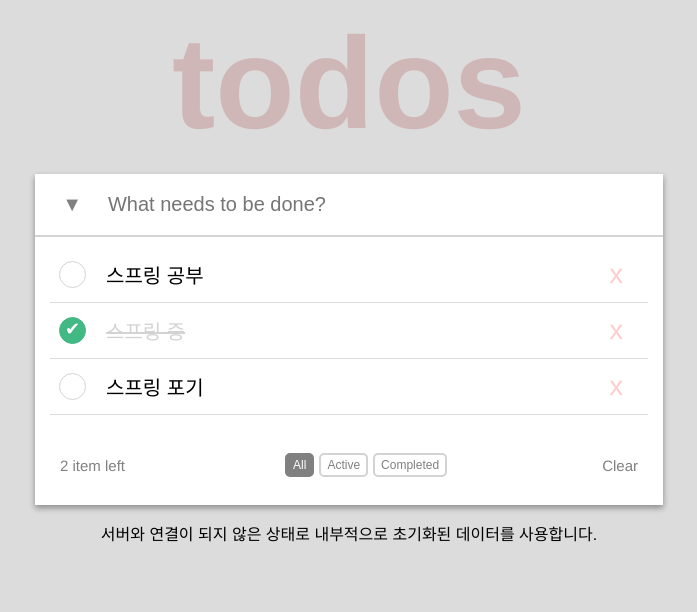
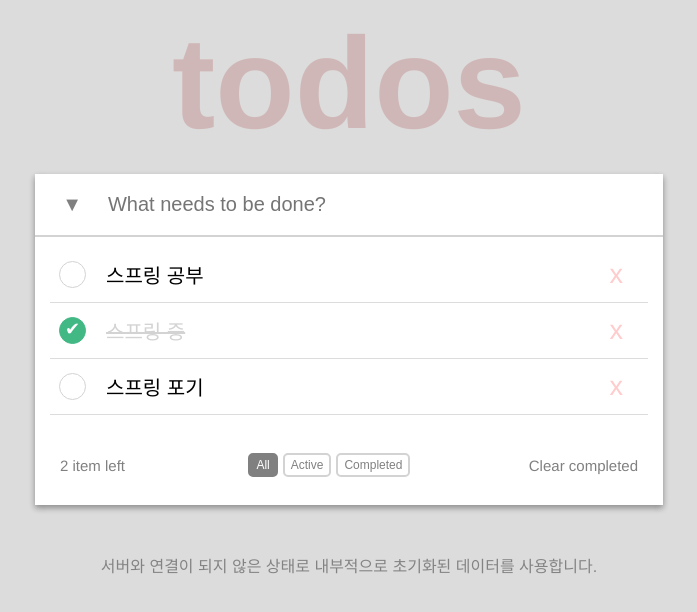
Before and after one commit to rxjw95/vue-todo, a Vue app: page / in a window 1280 px wide. Shown: the top 612 px of the page, without its empty margins (291-988 px from the left). Built offline with nearby package versions, Linux system fonts and the light colour scheme.

Commit message:
Modify clear feature requirement

```diff
--- a/src/App.vue
+++ b/src/App.vue
@@ -2,7 +2,7 @@
   <div id="app">
     <div class="title">todos</div>
     <TodoTemplate></TodoTemplate>
-    <p> 서버와 연결이 되지 않은 상태로 내부적으로 초기화된 데이터를 사용합니다. </p>
+    <p style="margin-top: 3rem; opacity:0.4"> 서버와 연결이 되지 않은 상태로 내부적으로 초기화된 데이터를 사용합니다. </p>
   </div>
 </template>
 
--- a/src/components/FilterList.vue
+++ b/src/components/FilterList.vue
@@ -6,7 +6,7 @@
       <button :class="activeBtn" @click="onClickFilterActiveBtn">Active</button>
       <button :class="completedBtn" @click="onClickFilterCompletedBtn">Completed</button>
     </div>
-    <div class="clear" @click="onClickClearBtn">Clear</div>
+    <div :class="clearBtn" @click="onClickClearBtn">Clear completed</div>
   </div>
 </template>
 
@@ -30,6 +30,9 @@ export default {
     },
     completedBtn() {
       return this.selectBtns[2];
+    },
+    clearBtn() {
+      return this.hasCompletedTodo() ? "clearBtn" : "clearBtn hidden";
     }
   },
   methods: {
@@ -53,11 +56,19 @@ export default {
       return this.todos.filter(todo => todo.status === "active").length + " item left";
     },
     setSelectBtn(idx) {
+      //같은 버튼을 선택한 경우 그대로 반환
+      if(this.selectBtns[idx].includes("select")) {
+        return [...this.selectBtns];
+      }
       return this.selectBtns.map(
         (btn, index) =>
           index == idx && !btn.includes(" select")
             ? btn + " select"
             : btn.replace(" select", ""));
+    },
+
+    hasCompletedTodo() {
+      return this.todos.find(todo => todo.status === 'done') !== undefined;
     }
   },
 }
@@ -106,8 +117,11 @@ export default {
     border: 2px solid #808080;
   }
 
-  .clear {
+  .clearBtn {
     cursor: pointer;
+  }
+  .hidden {
+    visibility: hidden;
   }
 
 </style>
--- a/src/components/TodoItem.vue
+++ b/src/components/TodoItem.vue
@@ -94,7 +94,7 @@ export default {
   }
 
   .input-text {
-    font-size: 25px;
+    font-size: 20px;
     width: 80%;
     color: black;
     transition: all ease .5s 0s;
--- a/src/components/TodoTemplate.vue
+++ b/src/components/TodoTemplate.vue
@@ -61,7 +61,8 @@ export default {
   },
   methods: {
     onClickAllCheckBtn(state) {
-      this.todos = this.todos.map(todo => { return {...todo, status: state ? 'active' : 'done'}});
+      // this.todos = this.todos.map(todo => { return {...todo, status: state ? 'active' : 'done'}});
+      this.todos = this.originalTodos.map(todo => { return {...todo, status: state ? 'active' : 'done'}});
       this.originalTodos = [...this.todos]; //원본 유지용
     },
     onChangeEdit(details) {
@@ -115,8 +116,9 @@ export default {
       this.todos = this.originalTodos.filter(todo => todo.status === 'done'); //원봉 유지용
     },
     onClickClearBtn(){
-      this.todos = [];
-      this.originalTodos = []; //원봉 유지용
+      // this.todos = this.todos.filter(todo => todo.status === "active");
+      this.todos = this.originalTodos.filter(todo => todo.status === "active");
+      this.originalTodos = [...this.todos];
     },
 
   },
```
